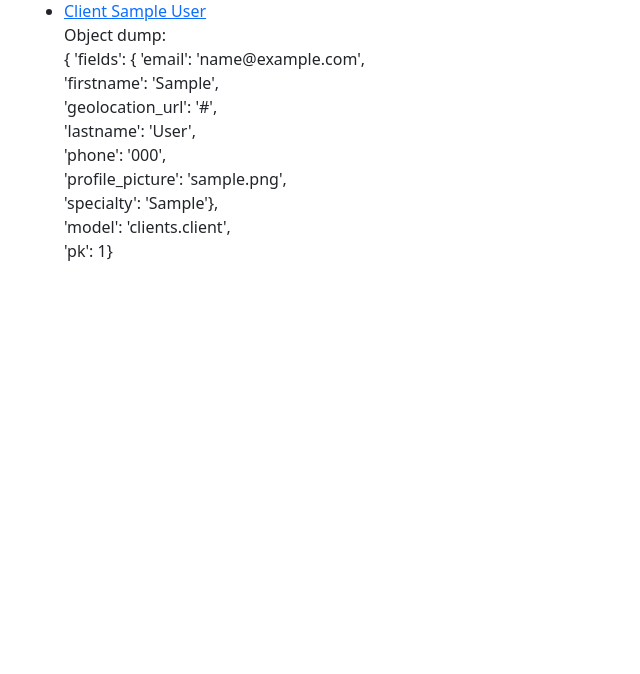
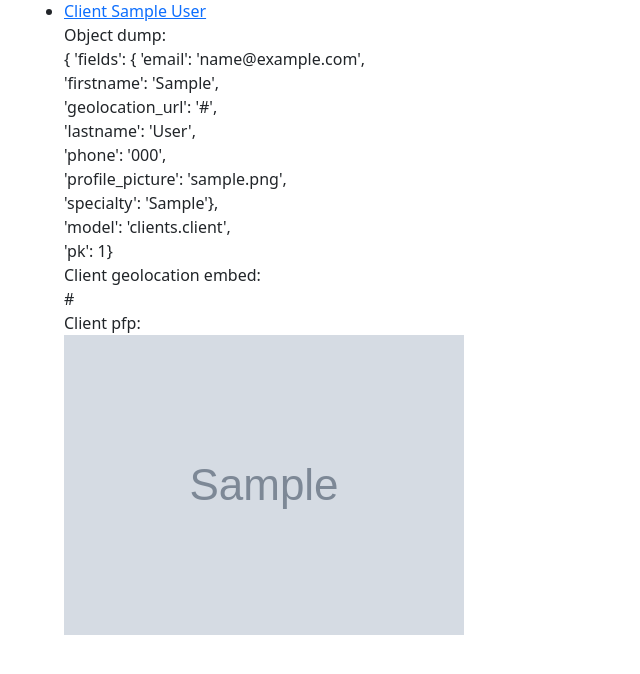
Before and after one commit to francisdbillones/med-crm, a Django app: page /clients/ in a window 1280 px wide. Shown: the part 89-763 px from the top of the page, without its empty margins (0-640 px from the left). Run offline with Django 4.2, Linux system fonts and the light colour scheme; tables that the repository leaves empty hold one stand-in row (values such as "Sample post"); grey boxes marked "Sample" are stand-in pictures.

Commit message:
show embeds

```diff
--- a/medcrm/clients/models.py
+++ b/medcrm/clients/models.py
@@ -28,7 +28,7 @@ class Client(Model):
         ]
 
     def get_absolute_url(self) -> str:
-        return reverse("client_detail", kwargs={"pk": self.id})
+        return reverse("clients:client_detail", kwargs={"pk": self.id})
 
 
 class Schedule(Model):
--- a/medcrm/clients/templates/clients/client_create.html
+++ b/medcrm/clients/templates/clients/client_create.html
@@ -1,7 +1,6 @@
 {% extends "generic_base.html" %}
 
 {% load static %}
-{% load obj_dmp %}
 
 {% block left_nav_items %}
 
@@ -52,7 +51,7 @@
 
 {% block main %}
 
-<form method="post">
+<form method="post" enctype="multipart/form-data">
     {% csrf_token %}
     {{ form.as_p }}
     <button type="submit">Save</button>
--- a/medcrm/clients/templates/clients/client_detail.html
+++ b/medcrm/clients/templates/clients/client_detail.html
@@ -56,4 +56,9 @@ Object dump:
 <br>
 {{ object | obj_dmp | safe }}
 
+<br>
+
+Client geolocation embed: <br>
+{{ client.geolocation_url | safe }}
+
 {% endblock %}
--- a/medcrm/clients/templates/clients/client_list.html
+++ b/medcrm/clients/templates/clients/client_list.html
@@ -53,6 +53,15 @@
     <br>
     Object dump: <br>
     {{ client | obj_dmp | safe }}
+
+    <br>
+
+    Client geolocation embed:<br>
+    {{ client.geolocation_url | safe }}
+
+    <br>
+    Client pfp:<br>
+    <img src="{{ client.profile_picture.url }}">
 </li>
 {% endfor %}
 </ul>
--- a/medcrm/clients/templatetags/obj_dmp.py
+++ b/medcrm/clients/templatetags/obj_dmp.py
@@ -11,6 +11,7 @@ def obj_dmp(obj: Model):
     from json import loads
 
     ret = loads(serializers.serialize("json", (obj,))[1:-1])
+    print(ret)
     ret = pformat(ret, indent=2, width=20)
     ret = ret.replace("\n", "<br>")
     return ret
```
Also changed, not shown: medcrm/client_pfps/lebron.png (added), medcrm/client_pfps/lebron_QottF9c.png (added), medcrm/client_pfps/lebron_yoT2gnr.png (added), medcrm/clients/views.py (line endings or trailing spaces).
